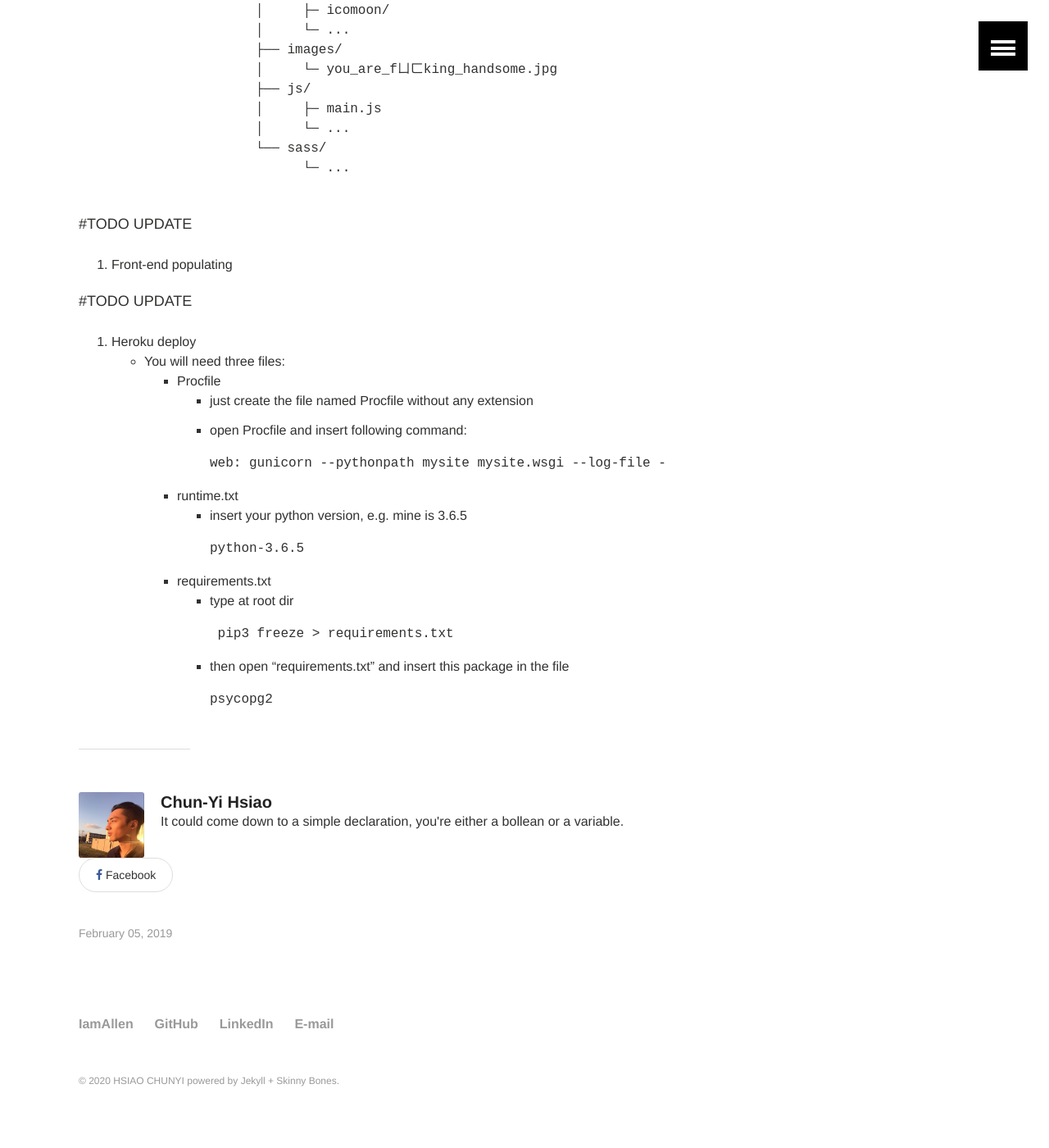
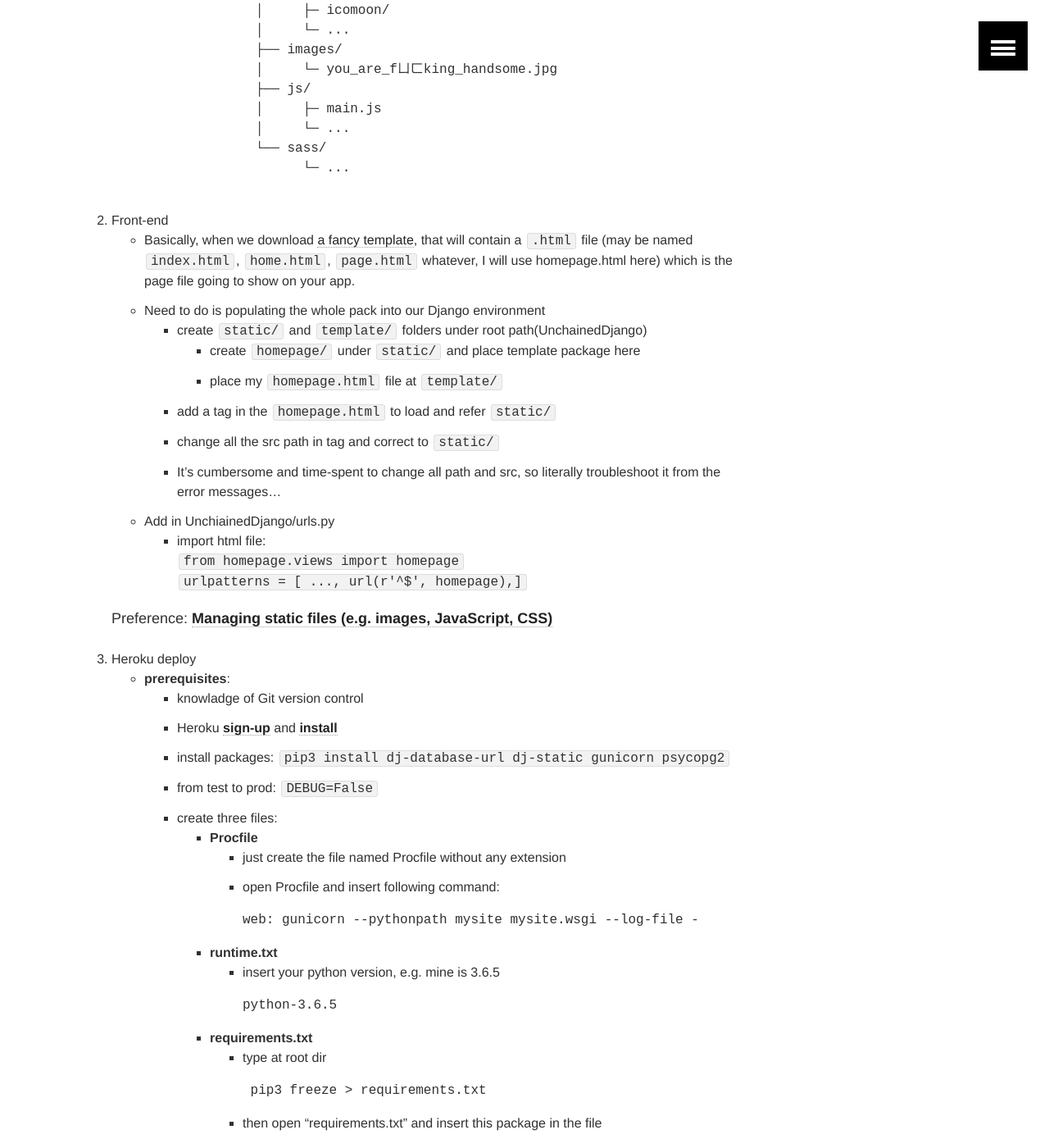
Before and after one commit to hsiaocy/hsiaocy.github.io, a Jekyll site: the page built from others/_posts/2020-04-26-Instant-Coffee.md, in a window 1280 px wide and 1400 px high, scrolled down 2580 px. Shown: the whole window at 82% size. Built offline with Jekyll 4.4.1, drawn with Linux system fonts in a browser that asks for light colours; some of the changed text lies outside the part shown.

Commit message:
update post

````diff
--- a/others/_posts/2020-04-26-Instant-Coffee.md
+++ b/others/_posts/2020-04-26-Instant-Coffee.md
@@ -4,14 +4,14 @@ image:
 
 layout: article
 title: Love Hurricane Among Django, Front-end and Heroku
-date: 2019-02-05
+date: 2020-04-27
 categories: notes
 author: chunyi_hsiao
 tags: [Python, Django, Heroku]
 share: true
 ---
 
-<h4>Nella said "Love is complated, but web-dev is much more."</h4>
+<h4>Nella said "Love is complated, and hurricane is scary."</h4>
 How it works when they are involved in a love hurricane with django, front-end and heroku?
 
 
@@ -22,7 +22,7 @@ How it works when they are involved in a love hurricane with django, front-end a
 	2. front-end - [a fancy template](https://freehtml5.co/profile-free-html5-bootstrap-template-for-personal-and-vcard-resume-websites/)
 	3. heroku - deploy your site
 
-Items:
+Story:
 1. Django
 	- **prerequisites**: python3.x, venv and Django pack are already installed
 	- **Create a project**: it contains all the stuff we will mention later, here use "UnchainedDjango" as my project name. Oepn CLI and change directory to "UnchainedDjango/" to create project. Keeping use UnchainedDjango as project name, and you will get a tree like
@@ -60,13 +60,13 @@ Items:
 	</pre>
 
 	- **Set app into config(setting.py)**:
-		- open file UnchainedDjango/setting.py when **testing**...
+		- open file **UnchainedDjango/setting.py** when **testing**...
 			- add app path ```INSTALLED_APPS[ ..., 'homepage',]```
 			- add template path ```'DIRS': [os.path.join(BASE_DIR, 'templates').replace('\\', '/')],```
 			- add static path ```STATIC_ROOT = os.path.abspath(os.path.join(BASE_DIR, 'static'))```
 			- add static-files path ```STATICFILES_DIRS = [os.path.join(BASE_DIR, "static"), '/var/www/static/',]```
 			- make sure "DEBUG=True"
-		- open file UnchainedDjango/setting.py when **deploy**...
+		- open file **UnchainedDjango/setting.py** when **deploy**...
 			- add static path ```STATIC_ROOT = 'static'```
 			- add HTTP connection ```SECURE_PROXY_SSL_HEADER = ('HTTP_X_FORWARDED_PROTO', 'https')'```
 			- add to allow all domain to reach```ALLOWED_HOSTS = ['*']```
@@ -104,22 +104,64 @@ Items:
 					 	└─ ...
 			</pre>
 
-#TODO UPDATE
-2. Front-end populating
+2. Front-end
+	- Basically, when we download [a fancy template](https://freehtml5.co/profile-free-html5-bootstrap-template-for-personal-and-vcard-resume-websites/), that will contain a ```.html``` file (may be named ```index.html```, ```home.html```, ```page.html``` whatever, I will use homepage.html here) which is the page file going to show on your app.
+	- Need to do is populating the whole pack into our Django environment
+		- create ```static/``` and ```template/``` folders under root path(UnchainedDjango)
+			- create ```homepage/``` under ```static/``` and place template package here
+			- place my ```homepage.html``` file at ```template/```
 
 
-#TODO UPDATE
+		- add a tag in the ```homepage.html``` to load and refer ```static/```
+		- change all the src path in tag and correct to ```static/```
+		- It's cumbersome and time-spent to change all path and src, so literally troubleshoot it from the error messages...
+
+	- Add in UnchiainedDjango/urls.py
+		- import html file:
+			```from homepage.views import homepage```
+			```urlpatterns = [ ..., url(r'^$', homepage),]```
+
+	Preference: [**Managing static files (e.g. images, JavaScript, CSS)**](https://docs.djangoproject.com/en/3.0/howto/static-files/)
+
+
 3. Heroku deploy
-	- You will need three files:
-		- Procfile
-			- just create the file named Procfile without any extension
-			- open Procfile and insert following command:
-				<pre class="brush: bash">web: gunicorn --pythonpath mysite mysite.wsgi --log-file - </pre>
-		- runtime.txt
-			- insert your python version, e.g. mine is 3.6.5
-				<pre class="brush: bash">python-3.6.5</pre>
-		- requirements.txt
-			- type at root dir
-				<pre class="brush: bash"> pip3 freeze > requirements.txt</pre>
-			- then open "requirements.txt" and insert this package in the file
-				<pre class="brush: bash">psycopg2</pre>
+	- **prerequisites**:
+		- knowladge of Git version control
+		- Heroku [**sign-up**](https://signup.heroku.com) and [**install**](https://devcenter.heroku.com/articles/heroku-cli#download-and-install)
+		- install packages: ```pip3 install dj-database-url dj-static gunicorn psycopg2```
+		- from test to prod: ```DEBUG=False```
+		- create three files:
+			- **Procfile**
+				- just create the file named Procfile without any extension
+				- open Procfile and insert following command:
+					<pre class="brush: bash">web: gunicorn --pythonpath mysite mysite.wsgi --log-file - </pre>
+			- **runtime.txt**
+				- insert your python version, e.g. mine is 3.6.5
+					<pre class="brush: bash">python-3.6.5</pre>
+			- **requirements.txt**
+				- type at root dir
+					<pre class="brush: bash"> pip3 freeze > requirements.txt</pre>
+
+				- then open "requirements.txt" and insert this package in the file
+					<pre class="brush: bash">psycopg2</pre>
+		- modify wsgi.py
+			<pre class="python">
+				import os
+				from django.core.wsgi import get_wsgi_application
+				from dj_static import Cling
+				os.environ.setdefault("DJANGO_SETTINGS_MODULE", "UnchainedDjango.settings")
+				application = Cling(get_wsgi_application())
+			</pre>
+	- **Creat Heroku remote**:
+		- ```git init```: **heroku use git**, thus git control is needed for this project
+		- ```heroku login```: login your account
+		- ```heroku create your_app_name```: create a new heroku app
+			- for example: ```heroku create UnchainedDjango```
+			- Otherwise, ```heroku create``` will automatically assign a app-name for you like ```Glacier-Grag-12345```
+			- But, ```git remote rename heroku another-name``` can rename your app
+		- ```git remote -v```: confirm the remote has been set
+		- ```git push heroku master```: deploy code
+
+	Preference: [**Deploying with Git**](https://devcenter.heroku.com/categories/deploying-with-git)
+
+***update date: 2020-04-28***
````
